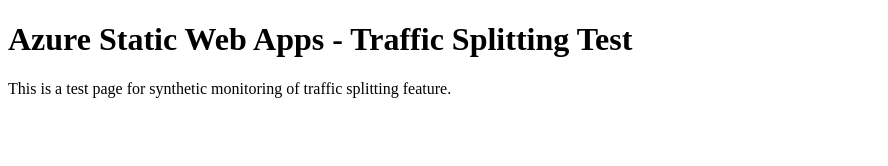
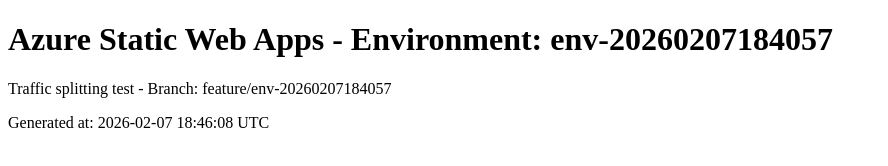
Before and after one commit to skylathadani-ms/synthetics-swa-traffic-20260207184057, a plain HTML site: page index.html in a window 1280 px wide. Shown: the whole page, without its empty margins (0-888 px from the left). Drawn offline with Linux system fonts and the light colour scheme.

Commit message:
Update index.html for env-20260207184057

```diff
--- a/index.html
+++ b/index.html
@@ -1,10 +1,11 @@
 <!DOCTYPE html>
 <html>
 <head>
-<title>Synthetics Test - Traffic Splitting</title>
+<title>Environment: env-20260207184057</title>
 </head>
 <body>
-<h1>Azure Static Web Apps - Traffic Splitting Test</h1>
-<p>This is a test page for synthetic monitoring of traffic splitting feature.</p>
+<h1>Azure Static Web Apps - Environment: env-20260207184057</h1>
+<p>Traffic splitting test - Branch: feature/env-20260207184057</p>
+<p>Generated at: 2026-02-07 18:46:08 UTC</p>
 </body>
 </html>
```
